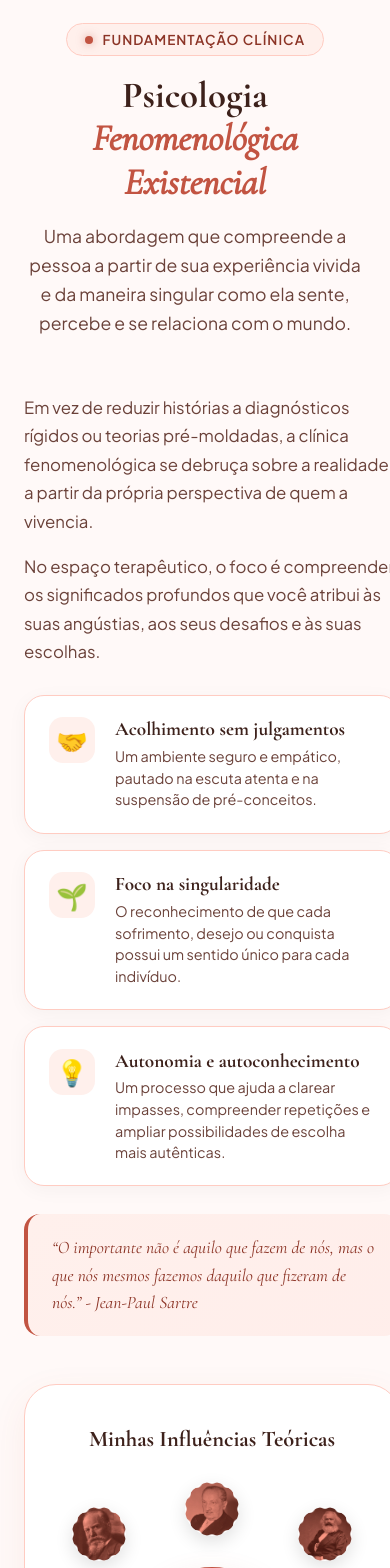
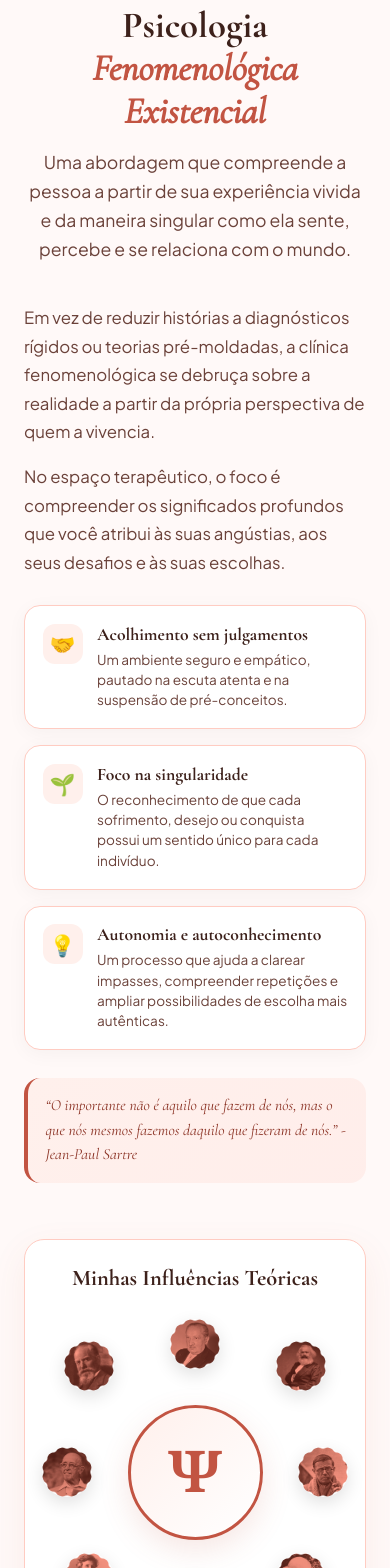
Before and after one commit to plannocorp/HalanaMaranhaPsiLp, a React (Vite) app: page / in a window 390 px wide. Shown: the part 3928-5496 px from the top of the page. Built offline with nearby package versions, Linux system fonts and the light colour scheme.

Commit message:
fix: responsive updates in footer and abordagem section

```diff
--- a/src/components/footer/footer.css
+++ b/src/components/footer/footer.css
@@ -266,11 +266,54 @@
 @media (max-width: 968px) {
     .footer-grid {
         grid-template-columns: 1fr;
-        gap: 2.5rem;
+        gap: 3rem;
+    }
+
+    .footer-col {
+        align-items: center;
+        text-align: center;
+    }
+
+    .footer-logo-box {
+        justify-content: center;
     }
 
     .footer-brand-desc {
         max-width: 100%;
+        text-align: center;
+    }
+
+    .footer-crp-badge {
+        margin: 0 auto;
+    }
+
+    .footer-col-title::after {
+        left: 50%;
+        transform: translateX(-50%);
+    }
+
+    .footer-nav {
+        align-items: center;
+    }
+
+    .footer-link {
+        margin: 0 auto;
+    }
+
+    .footer-link:hover {
+        transform: translateY(-2px); /* Efeito suave mantendo a centralização */
+    }
+
+    .footer-contact-items {
+        align-items: center;
+    }
+
+    .footer-contact-item {
+        justify-content: center;
+    }
+
+    .footer-cta-btn {
+        margin: 0.5rem auto 0 auto;
     }
 }
 
@@ -283,6 +326,6 @@
         flex-direction: column;
         align-items: center;
         text-align: center;
-        gap: 1rem;
+        gap: 1.2rem;
     }
 }
--- a/src/pages/abordagem-clinica/abordagem-clinica.css
+++ b/src/pages/abordagem-clinica/abordagem-clinica.css
@@ -13,14 +13,20 @@
 .wave-container {
     width: 100%;
     line-height: 0;
+    font-size: 0;
     overflow: hidden;
+    margin-top: -3px;
     margin-bottom: 2rem;
+    position: relative;
+    z-index: 10;
 }
 
 .wave-container svg {
     display: block;
     width: 100%;
     height: 120px;
+    vertical-align: top;
+    transform: scale(1.005);
 }
 
 .abordagem-container {
@@ -440,3 +446,186 @@
         left: 15px;
     }
 }
+
+/* ==========================================================================
+   Design Responsivo Avançado (Smartphones, Foldables & Tablets)
+   ========================================================================== */
+
+@media (max-width: 1024px) {
+    .abordagem-section {
+        padding-bottom: 5rem;
+    }
+
+    .abordagem-grid {
+        grid-template-columns: 1fr;
+        gap: 3.5rem;
+    }
+
+    .theorists-diagram-wrapper {
+        max-width: 520px;
+        width: 100%;
+        margin: 0 auto;
+    }
+}
+
+@media (max-width: 768px) {
+    .wave-container svg {
+        height: 80px;
+    }
+
+    .abordagem-container {
+        gap: 2.5rem;
+    }
+
+    .abordagem-header {
+        gap: 0.9rem;
+    }
+
+    .theorists-diagram-wrapper {
+        padding: 2rem 1.25rem;
+        border-radius: 24px;
+    }
+
+    /* Órbita adaptada para tablets pequenos */
+    .theorists-diagram-container {
+        width: 340px;
+        height: 340px;
+    }
+
+    .center-psi-circle {
+        width: 160px;
+        height: 160px;
+    }
+
+    .psi-symbol-large {
+        font-size: 4.5rem;
+    }
+
+    .theorist-circle {
+        width: 60px;
+        height: 60px;
+    }
+
+    /* Posições orbitais ajustadas */
+    .circle-top { top: -10px; }
+    .circle-top-right { top: 18px; right: 18px; }
+    .circle-right { right: -10px; }
+    .circle-bottom-right { bottom: 18px; right: 18px; }
+    .circle-bottom { bottom: -10px; }
+    .circle-bottom-left { bottom: 18px; left: 18px; }
+    .circle-left { left: -10px; }
+    .circle-top-left { top: 18px; left: 18px; }
+}
+
+@media (max-width: 480px) {
+    .abordagem-section {
+        padding-bottom: 4rem;
+    }
+
+    .wave-container svg {
+        height: 60px;
+    }
+
+    .eyebrow-badge-light {
+        font-size: 0.78rem;
+        padding: 0.35rem 0.9rem;
+    }
+
+    .pillar-card {
+        padding: 1.1rem 1.1rem;
+        gap: 0.9rem;
+        border-radius: 16px;
+    }
+
+    .pillar-card-icon {
+        width: 40px;
+        height: 40px;
+        font-size: 1.3rem;
+        border-radius: 12px;
+    }
+
+    .pillar-card-content h3 {
+        font-size: 1.1rem;
+    }
+
+    .pillar-card-content p {
+        font-size: 0.85rem;
+    }
+
+    .closing-quote-banner {
+        padding: 1rem 1.1rem;
+    }
+
+    .closing-quote-banner p {
+        font-size: 0.98rem;
+    }
+
+    .theorists-diagram-wrapper {
+        padding: 1.5rem 0.75rem;
+        border-radius: 20px;
+    }
+
+    /* Tamanho otimizado para celulares padrão (até 480px) */
+    .theorists-diagram-container {
+        width: 290px;
+        height: 290px;
+        margin: 0.75rem 0;
+    }
+
+    .center-psi-circle {
+        width: 135px;
+        height: 135px;
+    }
+
+    .psi-symbol-large {
+        font-size: 3.6rem;
+    }
+
+    .theorist-circle {
+        width: 50px;
+        height: 50px;
+        border-width: 2px;
+    }
+
+    /* Re-alinhamento orbital milimétrico sem cortes nas bordas */
+    .circle-top { top: -8px; }
+    .circle-top-right { top: 14px; right: 14px; }
+    .circle-right { right: -8px; }
+    .circle-bottom-right { bottom: 14px; right: 14px; }
+    .circle-bottom { bottom: -8px; }
+    .circle-bottom-left { bottom: 14px; left: 14px; }
+    .circle-left { left: -8px; }
+    .circle-top-left { top: 14px; left: 14px; }
+}
+
+@media (max-width: 360px) {
+    /* Dispositivos extremamente estreitos (ex: Galaxy Fold fechado / telas < 360px) */
+    .theorists-diagram-container {
+        width: 250px;
+        height: 250px;
+    }
+
+    .center-psi-circle {
+        width: 115px;
+        height: 115px;
+    }
+
+    .psi-symbol-large {
+        font-size: 3rem;
+    }
+
+    .theorist-circle {
+        width: 44px;
+        height: 44px;
+        border-width: 2px;
+    }
+
+    .circle-top { top: -6px; }
+    .circle-top-right { top: 10px; right: 10px; }
+    .circle-right { right: -6px; }
+    .circle-bottom-right { bottom: 10px; right: 10px; }
+    .circle-bottom { bottom: -6px; }
+    .circle-bottom-left { bottom: 10px; left: 10px; }
+    .circle-left { left: -6px; }
+    .circle-top-left { top: 10px; left: 10px; }
+}
```
